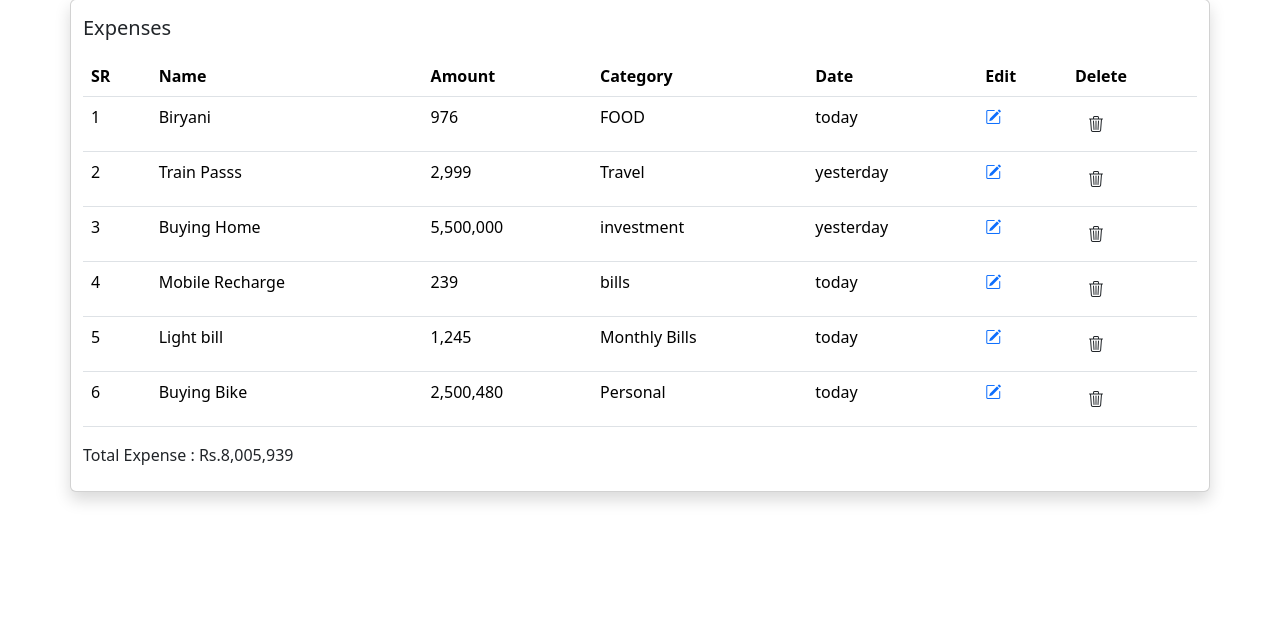
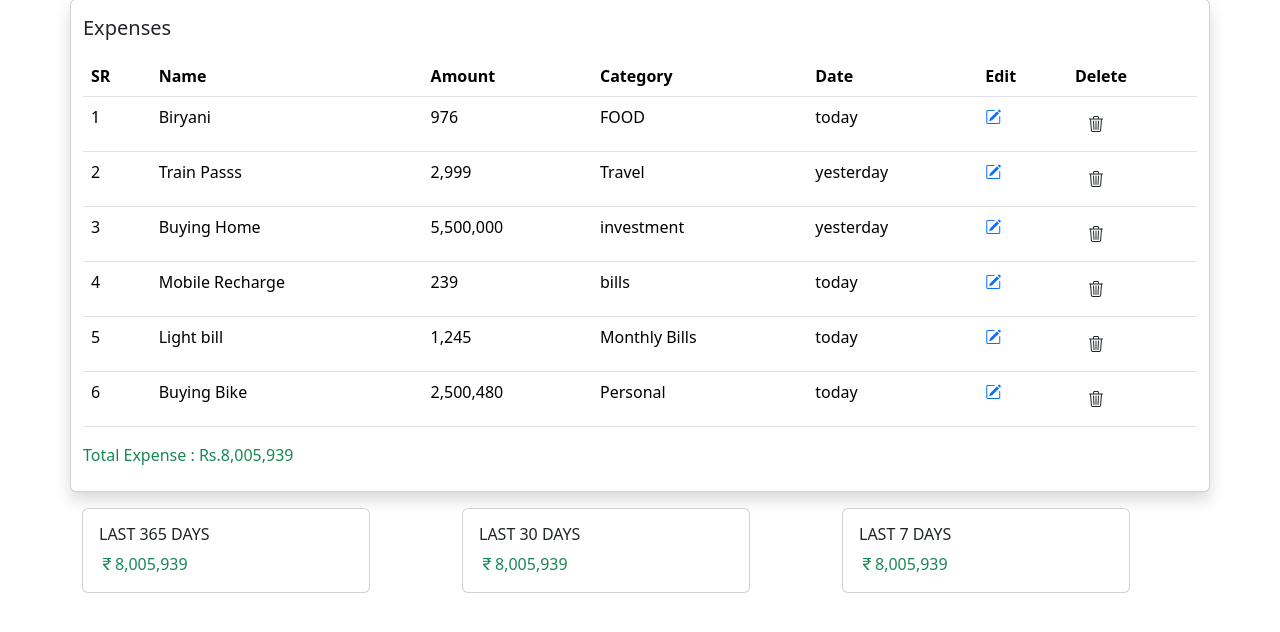
Before and after one commit to RajBhoir7/Expense-tracker, a Django app: page / in a window 1280 px wide. Shown: the part 127-759 px from the top of the page. Run offline with Django 5.2, Linux system fonts and the light colour scheme; data comes from the database, SQL or seed files in the repository; both versions use the stored data as it was after the commit.

Commit message:
showing Yearly,Monthly,Weekly Expenses Total

```diff
--- a/home/views.py
+++ b/home/views.py
@@ -2,7 +2,7 @@ from django.shortcuts import render,redirect
 from .models import Expense
 # Create your views here.
 from django.db.models import Sum
-
+import datetime
 def home(request):
     expense = Expense.objects.all()
     total_expense = expense.aggregate(Sum('amount'))
@@ -11,8 +11,36 @@ def home(request):
     #print(total_expense['amount__sum'])
 
 
+
+    # Logic To Calculate 365 days expenses
+    last_year = datetime.date.today() - datetime.timedelta(days=365) #Current Date-days Ago
+    data = Expense.objects.filter(date__gt=last_year)  #Date greter Than last year
+    yearly_sum = data.aggregate(Sum('amount'))
+
+    # Last 30 Days
+    last_month = datetime.date.today() - datetime.timedelta(days=30)
+    data = Expense.objects.filter(date__gt=last_month)
+    monthly_sum = data.aggregate(Sum('amount'))
+
+    # last 7 Days
+    last_week = datetime.date.today() - datetime.timedelta(days=7)
+    data = Expense.objects.filter(date__gt=last_week)
+    weekly_sum = data.aggregate(Sum('amount'))
+
+    # Calculating Expense Accordint to date
+    daily_expense = Expense.objects.filter().values('date').order_by('date').annotate(sum=Sum('amount'))
+
+
+    #for i in daily_expense:
+     #   print(i['date'],i['sum'])
+
     return render(request,'home\index.html',{'Expenses':expense,
-                                             'Total_expense':total_expense['amount__sum']})
+                                             'Total_expense':total_expense['amount__sum'],
+                                             'yearly_sum' : yearly_sum['amount__sum'],
+                                             'monthly_sum':monthly_sum['amount__sum'],
+                                             'last_week':weekly_sum['amount__sum'],
+                                             'daily_expense':daily_expense
+                                             })
 
 
 def add_expense(request):
--- a/templates/home/addexpense.html
+++ b/templates/home/addexpense.html
@@ -12,13 +12,15 @@
     {% csrf_token %}
     <div class="mb-3 mt-4">
       <label for="exampleInputEmail1" class="form-label">Expence Name</label>
-          <input type="text" class="form-control" id="" name="Expense Name" aria-describedby="emailHelp" value="{{data.name}}">
+      <input type="text" class="form-control" id="" name="Expense Name" aria-describedby="emailHelp"
+        value="{{data.name}}">
     </div>
 
 
     <div class="mb-3">
       <label for="exampleInputEmail1" class="form-label">Amount</label>
-            <input type="number" class="form-control" id="#" name="Amount" aria-describedby="emailHelp" value="{{data.amount}}">
+      <input type="number" class="form-control" id="#" name="Amount" aria-describedby="emailHelp"
+        value="{{data.amount}}">
     </div>
 
     <div class="mb-3">
--- a/templates/home/index.html
+++ b/templates/home/index.html
@@ -1,8 +1,12 @@
 {% include 'home\base.html' %}
 {% load humanize %}
 {% block start %}
+
+
+
 <div class="mt-3 container">
-  <a href="{% url 'Add_expense' %}" class="btn btn-outline-success shadow" >Add expense <i class="bi bi-building-add"></i></a>
+  <a href="{% url 'Add_expense' %}" class="btn btn-outline-success shadow">Add expense <i
+      class="bi bi-building-add"></i></a>
 
 </div>
 
@@ -40,9 +44,53 @@
 
     </tbody>
   </table>
-          <div class="mb-4">
+  <div class="mb-4 text-success">
     Total Expense : Rs.{{Total_expense|intcomma}}
+  </div>
 </div>
 
 
+<div class="container mt-3 mb-4">
+  <div class="row">
+
+    <div class="col-md-4">
+      <div class="card" style="width: 18rem;">
+        <div class="card-body">
+          <h6 class="card-title">LAST 365 DAYS</h6>
+          <p class="card-text text-success  "><i class="bi bi-currency-rupee"></i>{{yearly_sum|intcomma}}</p>
+        </div>
+      </div>
+    </div>
+
+
+    <div class="col-md-4">
+      <div class="card" style="width: 18rem;">
+
+        <div class="card-body">
+          <h6 class="card-title">LAST 30 DAYS</h6>
+          <p class="card-text text-success"><i class="bi bi-currency-rupee"></i>{{monthly_sum|intcomma}}</p>
+        </div>
+      </div>
+    </div>
+
+
+    <div class="col-md-4">
+      <div class="card" style="width: 18rem;">
+        <div class="card-body">
+          <h6 class="card-title">LAST 7 DAYS</h6>
+          <p class="card-text text-success"><i class="bi bi-currency-rupee"></i>{{last_week|intcomma}}</p>
+        </div>
+      </div>
+    </div>
+
+
+  </div>
+</div>
+
+
+
+
+
+
+
 {% endblock %}
```
Also changed, not shown: db.sqlite3, templates/home/Navbar.html (indentation only). Lines whose indentation alone changed are shown as unchanged.
